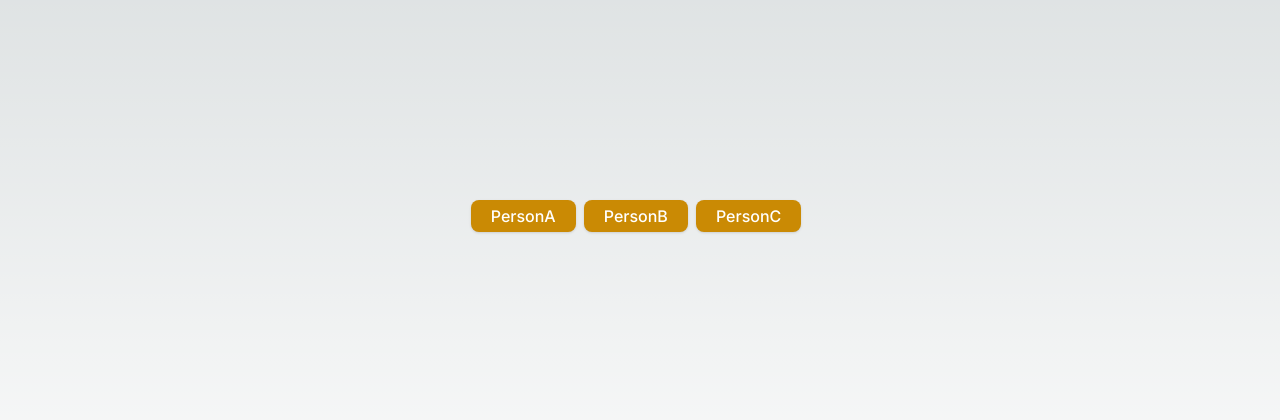
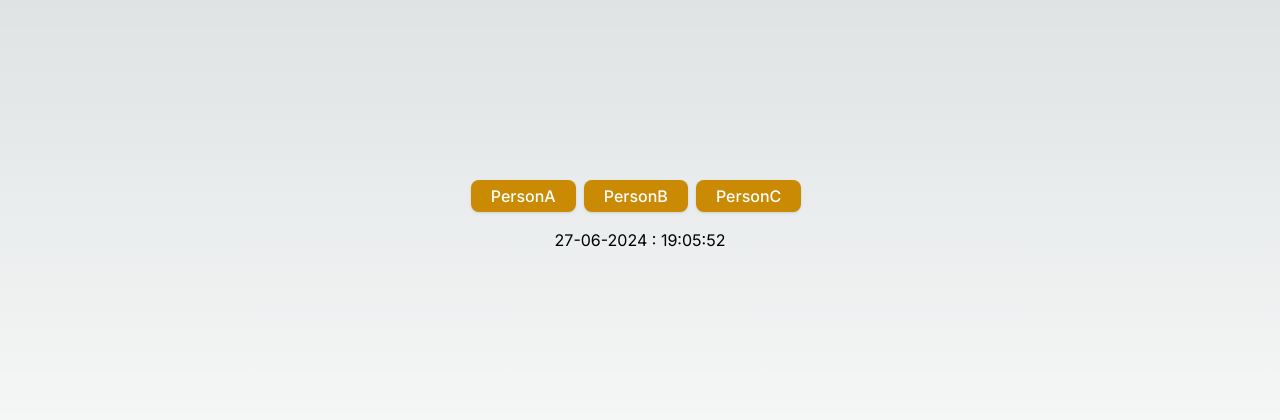
Before and after one commit to razikhan1999/snc-razikhan1999, a Next.js app: page / in a window 1280 px wide. Shown: the part 184-604 px from the top of the page. Built offline with nearby package versions, Linux system fonts and the light colour scheme.

Commit message:
feat(frontend): add current date and time state with auto-update

```diff
--- a/src/components/PersonSection.tsx
+++ b/src/components/PersonSection.tsx
@@ -1,3 +1,4 @@
+import useCurrentTime from "@/hooks/useCurrentTime";
 import { usePerson } from "@/hooks/usePerson";
 import { Person } from "@/utils/common/person";
 import classNames from "classnames";
@@ -5,9 +6,12 @@ import { useEffect, useState } from "react";
 import { Button } from "./Button";
 import PersonCard from "./PersonCard";
 import PersonCardSkeleton from "./PersonCardSkeleton";
+import { formatDate } from "@/utils/common/format-date";
 
 const PersonSection = () => {
   const [activePerson, setActivePerson] = useState<Person | "">("");
+
+  const currentTime = useCurrentTime();
 
   const { mutate, isPending, data, isError } = usePerson();
 
@@ -31,6 +35,7 @@ const PersonSection = () => {
         ))}
         <button />
       </div>
+      <p suppressHydrationWarning>{formatDate(currentTime)}</p>
       {isPending && <PersonCardSkeleton />}
       {data && <PersonCard user={data} />}
       {isError && (
--- /dev/null
+++ b/src/hooks/useCurrentTime.ts
@@ -0,0 +1,23 @@
+import { useEffect, useState } from "react";
+
+/**
+ * Returns the current time updated at regular intervals.
+ *
+ * @param {number} interval - The time interval in milliseconds. Defaults to 1000ms.
+ * @return {Date} The current time.
+ */
+const useCurrentTime = (interval: number = 1000): Date => {
+  const [time, setTime] = useState<Date>(new Date());
+
+  useEffect(() => {
+    const timerId = setInterval(() => {
+      setTime(new Date());
+    }, interval);
+
+    return () => clearInterval(timerId);
+  }, [interval]);
+
+  return time;
+};
+
+export default useCurrentTime;
--- /dev/null
+++ b/src/utils/common/format-date.ts
@@ -0,0 +1,26 @@
+/**
+ * Pads a number with a leading zero if it is less than 10.
+ *
+ * @param {number} num - The number to pad.
+ * @return {string} The padded number as a string.
+ */
+const padZero = (num: number) => {
+  return num < 10 ? `0${num}` : num;
+};
+
+/**
+ * Formats the given date into a specific format including day, month, year, hours, minutes, and seconds.
+ *
+ * @param {Date} date - The date to be formatted
+ * @return {string} The formatted date string
+ */
+export const formatDate = (date: Date) => {
+  const day = padZero(date.getDate());
+  const month = padZero(date.getMonth() + 1);
+  const year = date.getFullYear();
+  const hours = padZero(date.getHours());
+  const minutes = padZero(date.getMinutes());
+  const seconds = padZero(date.getSeconds());
+
+  return `${day}-${month}-${year} : ${hours}:${minutes}:${seconds}`;
+};
```
